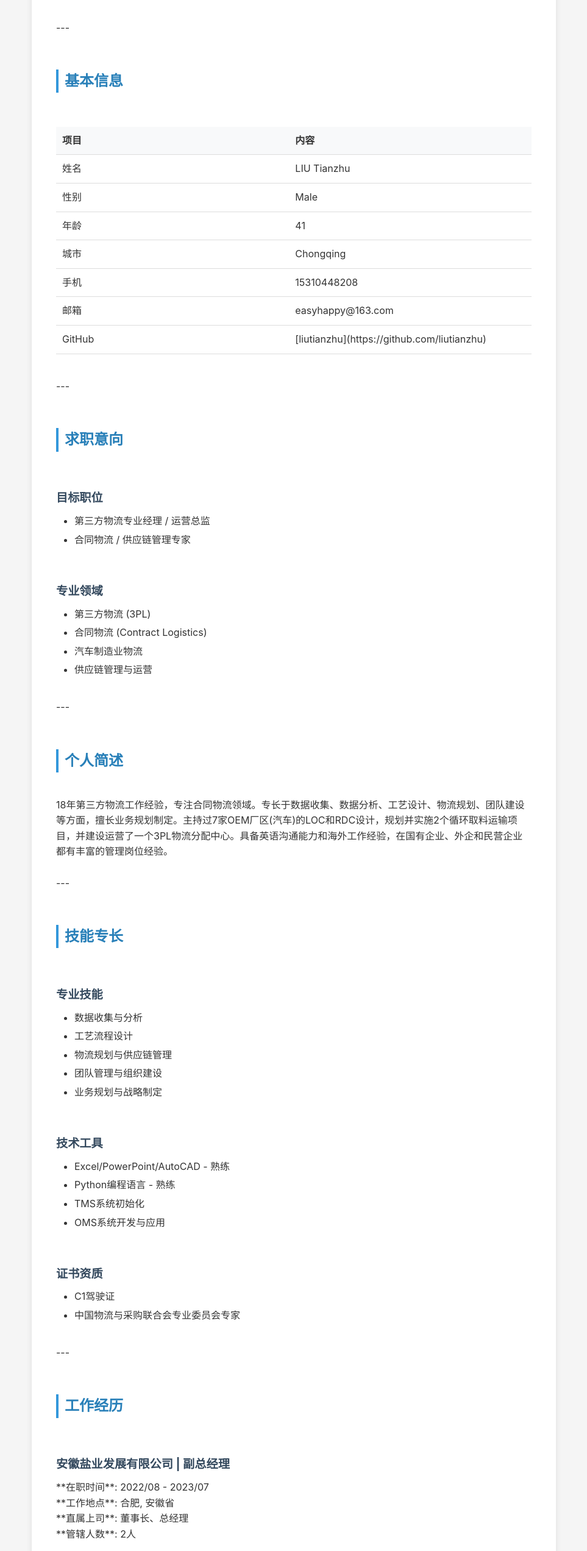
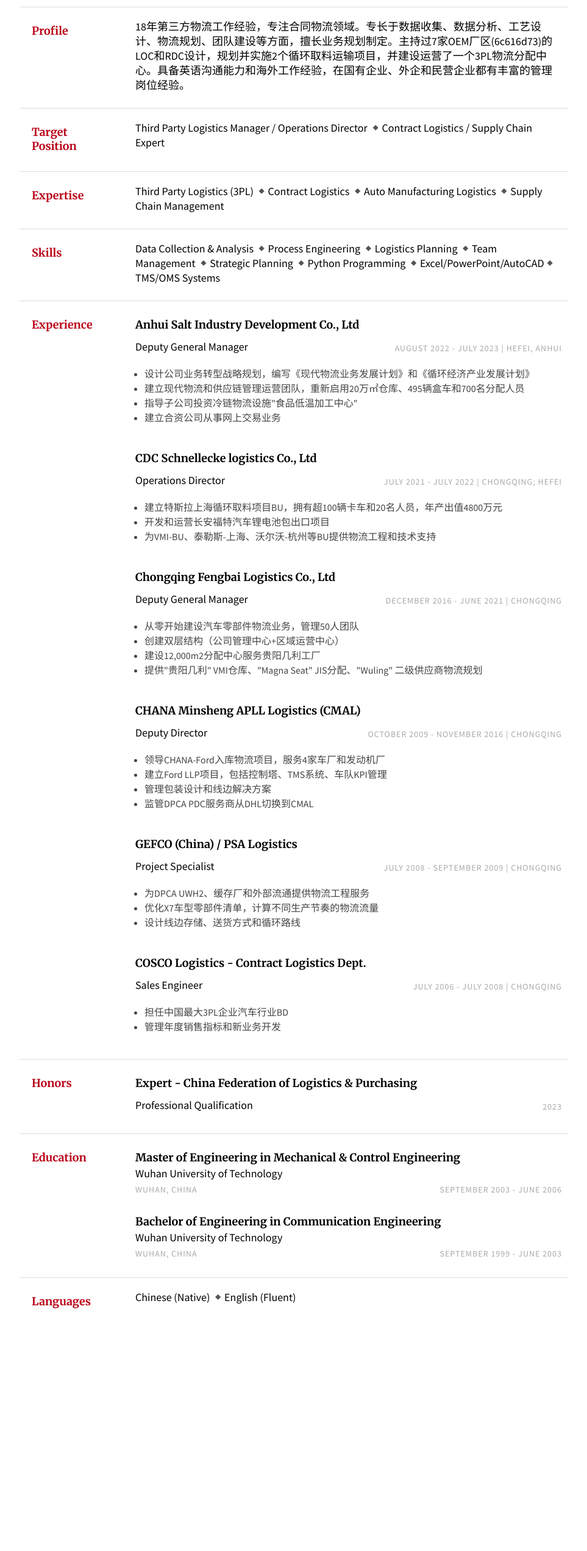
Before and after one commit to liutianzhu/mycareer, a plain HTML site: page index.html in a window 1280 px wide. Shown: the part 140-2684 px from the top of the page at 61% size, without its empty margins (158-1121 px from the left). After the commit the page ends 2373 px from the top, so only its background shows below. Drawn offline with Linux system fonts and the light colour scheme; files that its build step writes are made by us from their sources.

Commit message:
🎉 应用nuterian/resume模板样式到中文简历
- 采用双栏布局设计
- 深红色(#ba0018)主题色
- 使用Merriweather + Source Sans Pro字体
- 包含完整的A4打印样式
- 保留原有的中文内容信息

```diff
--- a/index.html
+++ b/index.html
@@ -1,276 +1,224 @@
-<!DOCTYPE html>
+<!doctype html>
 <html lang="zh-CN">
+
 <head>
     <meta charset="UTF-8">
-<meta name="viewport" content="width=device-width, initial-scale=1.0">
     <title>LIU Tianzhu - 个人简历</title>
-<style>
-* { margin: 0; padding: 0; box-sizing: border-box; }
-body { font-family: -apple-system, BlinkMacSystemFont, "Segoe UI", Roboto, Arial, sans-serif; line-height: 1.6; color: #333; max-width: 900px; margin: 0 auto; padding: 20px; background: #f5f5f5; }
-.container { background: white; padding: 40px; border-radius: 8px; box-shadow: 0 2px 10px rgba(0,0,0,0.1); }
-h1 { color: #2c3e50; font-size: 2.5em; margin-bottom: 10px; border-bottom: 3px solid #3498db; padding-bottom: 10px; }
-h2 { color: #2980b9; font-size: 1.5em; margin: 30px 0 15px 0; border-left: 4px solid #3498db; padding-left: 10px; }
-h3 { color: #34495e; font-size: 1.2em; margin: 20px 0 10px 0; }
-table { width: 100%; border-collapse: collapse; margin: 15px 0; }
-th, td { padding: 10px; text-align: left; border-bottom: 1px solid #ddd; }
-th { background: #f8f9fa; font-weight: 600; width: 30%; }
-ul { margin: 10px 0 10px 30px; }
-li { margin: 5px 0; }
-.date { color: #666; font-size: 0.9em; }
-.company { color: #2980b9; font-weight: 600; }
-@media print { body { background: white; padding: 0; } .container { box-shadow: none; padding: 20px; } }
-</style>
+    <link rel="stylesheet" href="style.css">
+    <link href="https://fonts.googleapis.com/css?family=Merriweather:300,400,700|Source+Sans+Pro:400,400i"
+        rel="stylesheet">
 </head>
+
 <body>
-<div class="container">
-<h1>📄 LIU Tianzhu - 个人简历</h1>
-<br>
-<p>---</p>
-<br>
-<h2>基本信息</h2>
-<br>
-<table>
-<tr><th>项目</th><th>内容</th></tr>
-<tr><td>姓名</td><td>LIU Tianzhu</td></tr>
-<tr><td>性别</td><td>Male</td></tr>
-<tr><td>年龄</td><td>41</td></tr>
-<tr><td>城市</td><td>Chongqing</td></tr>
-<tr><td>手机</td><td>15310448208</td></tr>
-<tr><td>邮箱</td><td>easyhappy@163.com</td></tr>
-<tr><td>GitHub</td><td>[liutianzhu](https://github.com/liutianzhu)</td></tr>
-</table>
+    <div class="page">
+        <!-- 姓名和联系方式 -->
+        <div class="section row">
+            <h1 class="col"><span style="font-weight:700">LIU</span> Tianzhu</h1>
+            <div class="contact-info col-right">
+                <div>153 . 1044 . 8208</div>
+                <div><a href="mailto:easyhappy@163.com">easyhappy@163.com</a></div>
+                <div><a href="https://github.com/liutianzhu">github.com/liutianzhu</a></div>
+            </div>
+        </div>
 
-<br>
-<p>---</p>
-<br>
-<h2>求职意向</h2>
-<br>
-<h3>目标职位</h3>
-<ul>
-<li>第三方物流专业经理 / 运营总监</li>
-<li>合同物流 / 供应链管理专家</li>
+        <!-- 个人简述 -->
+        <div class="section row">
+            <h2 class="col">Profile</h2>
+            <div class="section-text col-right">
+                18年第三方物流工作经验，专注合同物流领域。专长于数据收集、数据分析、工艺设计、物流规划、团队建设等方面，擅长业务规划制定。主持过7家OEM厂区(6c616d73)的LOC和RDC设计，规划并实施2个循环取料运输项目，并建设运营了一个3PL物流分配中心。具备英语沟通能力和海外工作经验，在国有企业、外企和民营企业都有丰富的管理岗位经验。
+            </div>
+        </div>
+
+        <!-- 求职意向 -->
+        <div class="section row">
+            <h2 class="col">Target Position</h2>
+            <div class="section-text col-right">
+                <span class="key">Third Party Logistics Manager / Operations Director</span>
+                <span class="key">Contract Logistics / Supply Chain Expert</span>
+            </div>
+        </div>
+
+        <!-- 专业领域 -->
+        <div class="section row">
+            <h2 class="col">Expertise</h2>
+            <div class="section-text col-right">
+                <span class="key">Third Party Logistics (3PL)</span>
+                <span class="key">Contract Logistics</span>
+                <span class="key">Auto Manufacturing Logistics</span>
+                <span class="key">Supply Chain Management</span>
+            </div>
+        </div>
+
+        <!-- 技能专长 -->
+        <div class="section row">
+            <h2 class="col">Skills</h2>
+            <div class="section-text col-right">
+                <span class="key">Data Collection & Analysis</span>
+                <span class="key">Process Engineering</span>
+                <span class="key">Logistics Planning</span>
+                <span class="key">Team Management</span>
+                <span class="key">Strategic Planning</span>
+                <span class="key">Python Programming</span>
+                <span class="key">Excel/PowerPoint/AutoCAD</span>
+                <span class="key">TMS/OMS Systems</span>
+            </div>
+        </div>
+
+        <!-- 工作经历 -->
+        <div class="section row">
+            <h2 class="col">Experience</h2>
+
+            <div class="section-text col-right">
+                <div class="row">
+                    <div class="col">
+                        <h3>Anhui Salt Industry Development Co., Ltd</h3>
+                    </div>
+                </div>
+                <div class="row subsection">
+                    <div class="emph col">Deputy General Manager</div>
+                    <div class="col-right light">August 2022 - July 2023 | Hefei, Anhui</div>
+                </div>
+                <ul class="desc">
+                    <li>设计公司业务转型战略规划，编写《现代物流业务发展计划》和《循环经济产业发展计划》</li>
+                    <li>建立现代物流和供应链管理运营团队，重新启用20万㎡仓库、495辆盒车和700名分配人员</li>
+                    <li>指导子公司投资冷链物流设施"食品低温加工中心"</li>
+                    <li>建立合资公司从事网上交易业务</li>
                 </ul>
+            </div>
 
-<br>
-<h3>专业领域</h3>
-<ul>
-<li>第三方物流 (3PL)</li>
-<li>合同物流 (Contract Logistics)</li>
-<li>汽车制造业物流</li>
-<li>供应链管理与运营</li>
+            <div class="section-text col-right">
+                <div class="row">
+                    <div class="col">
+                        <h3>CDC Schnellecke logistics Co., Ltd</h3>
+                    </div>
+                </div>
+                <div class="row subsection">
+                    <div class="emph col">Operations Director</div>
+                    <div class="col-right light">July 2021 - July 2022 | Chongqing; Hefei</div>
+                </div>
+                <ul class="desc">
+                    <li>建立特斯拉上海循环取料项目BU，拥有超100辆卡车和20名人员，年产出值4800万元</li>
+                    <li>开发和运营长安福特汽车锂电池包出口项目</li>
+                    <li>为VMI-BU、泰勒斯-上海、沃尔沃-杭州等BU提供物流工程和技术支持</li>
                 </ul>
+            </div>
 
-<br>
-<p>---</p>
-<br>
-<h2>个人简述</h2>
-<br>
-<p>18年第三方物流工作经验，专注合同物流领域。专长于数据收集、数据分析、工艺设计、物流规划、团队建设等方面，擅长业务规划制定。主持过7家OEM厂区(汽车)的LOC和RDC设计，规划并实施2个循环取料运输项目，并建设运营了一个3PL物流分配中心。具备英语沟通能力和海外工作经验，在国有企业、外企和民营企业都有丰富的管理岗位经验。</p>
-<br>
-<p>---</p>
-<br>
-<h2>技能专长</h2>
-<br>
-<h3>专业技能</h3>
-<ul>
-<li>数据收集与分析</li>
-<li>工艺流程设计</li>
-<li>物流规划与供应链管理</li>
-<li>团队管理与组织建设</li>
-<li>业务规划与战略制定</li>
+            <div class="section-text col-right">
+                <div class="row">
+                    <div class="col">
+                        <h3>Chongqing Fengbai Logistics Co., Ltd</h3>
+                    </div>
+                </div>
+                <div class="row subsection">
+                    <div class="emph col">Deputy General Manager</div>
+                    <div class="col-right light">December 2016 - June 2021 | Chongqing</div>
+                </div>
+                <ul class="desc">
+                    <li>从零开始建设汽车零部件物流业务，管理50人团队</li>
+                    <li>创建双层结构（公司管理中心+区域运营中心）</li>
+                    <li>建设12,000m2分配中心服务贵阳几利工厂</li>
+                    <li>提供"贵阳几利" VMI仓库、"Magna Seat" JIS分配、"Wuling" 二级供应商物流规划</li>
                 </ul>
+            </div>
 
-<br>
-<h3>技术工具</h3>
-<ul>
-<li>Excel/PowerPoint/AutoCAD - 熟练</li>
-<li>Python编程语言 - 熟练</li>
-<li>TMS系统初始化</li>
-<li>OMS系统开发与应用</li>
+            <div class="section-text col-right">
+                <div class="row">
+                    <div class="col">
+                        <h3>CHANA Minsheng APLL Logistics (CMAL)</h3>
+                    </div>
+                </div>
+                <div class="row subsection">
+                    <div class="emph col">Deputy Director</div>
+                    <div class="col-right light">October 2009 - November 2016 | Chongqing</div>
+                </div>
+                <ul class="desc">
+                    <li>领导CHANA-Ford入库物流项目，服务4家车厂和发动机厂</li>
+                    <li>建立Ford LLP项目，包括控制塔、TMS系统、车队KPI管理</li>
+                    <li>管理包装设计和线边解决方案</li>
+                    <li>监管DPCA PDC服务商从DHL切换到CMAL</li>
                 </ul>
+            </div>
 
-<br>
-<h3>证书资质</h3>
-<ul>
-<li>C1驾驶证</li>
-<li>中国物流与采购联合会专业委员会专家</li>
+            <div class="section-text col-right">
+                <div class="row">
+                    <div class="col">
+                        <h3>GEFCO (China) / PSA Logistics</h3>
+                    </div>
+                </div>
+                <div class="row subsection">
+                    <div class="emph col">Project Specialist</div>
+                    <div class="col-right light">July 2008 - September 2009 | Chongqing</div>
+                </div>
+                <ul class="desc">
+                    <li>为DPCA UWH2、缓存厂和外部流通提供物流工程服务</li>
+                    <li>优化X7车型零部件清单，计算不同生产节奏的物流流量</li>
+                    <li>设计线边存储、送货方式和循环路线</li>
                 </ul>
+            </div>
 
-<br>
-<p>---</p>
-<br>
-<h2>工作经历</h2>
-<br>
-<h3>安徽盐业发展有限公司 | 副总经理</h3>
-<p>**在职时间**: 2022/08 - 2023/07  </p>
-<p>**工作地点**: 合肥, 安徽省  </p>
-<p>**直属上司**: 董事长、总经理  </p>
-<p>**管辖人数**: 2人</p>
-<br>
-<p>#### 公司背景</p>
-<p>安徽盐发展有限公司是安徽省国资监管委直属企业——安徽盐投资持股集团的二级单位，于2017年国家盐市场化改革背景下成立，由原前盐局改组而来，主要从事食盐的销售和分配。按照国资委的要求，安徽盐应从传统的生产、销售和分配模式向现代物流企业转变，提供供应链管理服务。</p>
-<br>
-<p>#### 工作责任</p>
-<p>1. 监管投资发展部和合规审计部</p>
-<p>2. 联系2家子公司，负责监督其常规运作</p>
-<p>3. 参与总经理办公会并提供公司重大事项的建议</p>
-<p>4. 联系和保持外部资源的协调</p>
-<p>5. 发布绿色或棕色土地的规划程序或指导，掌握拍卖和招标、审批建设的进度，进行巡视</p>
-<p>6. 建立合法审计和内部审计部门</p>
-<p>7. 建立投资发展部门，并设立一套从投资前检查到投资后评估的程序</p>
-<br>
-<p>#### 主要成就</p>
-<p>1. 设计公司业务转型的战略规划，编写《现代物流业务发展计划》和《循环经济产业发展计划》</p>
-<p>2. 建立现代物流和供应链管理运营团队，重新启用20万㎡仓库、495辆银盒车和700名分配人员</p>
-<p>3. 指导子公司合肥公司投资冷链物流设施"食品低温加工中心"</p>
-<p>4. 开发白酒产品以丰富线下渠道商品集</p>
-<p>5. 建立合资公司从事网上交易业务</p>
-<br>
-<p>---</p>
-<br>
-<h3>CDC Schnellecke logistics Co., Ltd | 运营总监</h3>
-<p>**在职时间**: 2021/07 - 2022/07  </p>
-<p>**工作地点**: 重庆; 合肥, 安徽省  </p>
-<p>**直属上司**: 总经理  </p>
-<p>**管辖人数**: 5人</p>
-<br>
-<p>#### 工作责任</p>
-<p>1. 重庆办公室日常管理</p>
-<p>2. 向其他业务单元(BU)提供物流工程和技术支持，包括VMI-BU(长安)、milk-run BU(特斯拉-上海、沃尔沃-杭州)，以及沈阳BMW的包装回收项目</p>
-<p>3. 在汽车物流和化学物流领域开发合同物流业务</p>
-<br>
-<p>#### 工作绩效</p>
-<p>1. 建立特斯拉上海循环取料项目的业务单元(BU)，包括投标、车辆资源筛选、采购谈判、业务规划、TMS系统初始化、转移仓建设和客户服务现场团队建立等。该BU拥有超过100辆卡车和约20名人员，年产出值4800万元</p>
-<p>2. 开发和运营重庆长安福特汽车锂电池包出口项目，包括包装设计、样品送检等</p>
-<br>
-<p>---</p>
-<br>
-<h3>重庆丰百物流有限公司 | 副总经理</h3>
-<p>**在职时间**: 2016/12 - 2021/06  </p>
-<p>**工作地点**: 重庆  </p>
-<p>**直属上司**: 总经理  </p>
-<p>**管辖人数**: 50人</p>
-<br>
-<p>#### 工作责任</p>
-<p>1. 从零开始建设汽车零部件物流业务并全面负责运营，包括员工管理、预算管理、收入和成本管理、分包商管理、质量管理等</p>
-<p>2. 将公司长期战略转化为部门年度目标，匹配和寻找相应资源</p>
-<p>3. 安排公司内部协作，主持工作会议</p>
-<p>4. 领导项目投标，保持客户良好关系，专注于汽车OEMs和一级供应商的合同物流业务开发</p>
-<p>5. 建立适应市场竞争的公司企业文化</p>
-<br>
-<p>#### 工作绩效</p>
-<p>1. 创建双层组织结构（公司管理中心和区域运营中心）</p>
-<p>2. 建设12,000m2分配中心服务贵阳几利工厂，并组建包含5名管理人员+40名操作人员的团队</p>
-<p>3. 管理物流资源承包商并协同优化成本</p>
-<p>4. 为以下项目提供物流规划解决方案和实施："贵阳几利" VMI 零部件仓库项目、"Magna Seat"完品产JIS分配项目、"Wuling Industrial"二级供应商零部件内厂物流</p>
-<br>
-<p>---</p>
-<br>
-<h3>CHANA Minsheng APLL Logistics (CMAL) | 重庆长安民生物流股份有限公司 | 副总监</h3>
-<p>**在职时间**: 2009.10 - 2016.11  </p>
-<p>**工作地点**: 重庆  </p>
-<p>**职务**: 汽车制造业务部副总监</p>
-<br>
-<p>#### 工作责任</p>
-<p>1. **CHANA-Ford 入库物流项目**</p>
-<p>   - 组建物流工程团队，提供培训</p>
-<p>   - 提供线边/超市/DC布局设计和线路餐食解决方案</p>
-<p>   - 服务厂区：CAF No.2、No.3、No.4车辆厂和重庆发动机厂</p>
-<br>
-<p>2. **Ford LLP (领导物流提供商) 项目**</p>
-<p>   - 组建团队支持工程和投标，然后启动项目</p>
-<p>   - 带领团队出国购买OMS系统并移植到中国项目</p>
-<p>   - 建立控制塔维护循环取料路线、订单派发、运行监控、运输外包、车队KPI控制</p>
-<br>
-<p>3. **常规工作（部门管理）**</p>
-<p>   - 员工绩效评估、程序关键指标控制、技术培训</p>
-<br>
-<p>4. **其他项目支持**</p>
-<p>   - 为CHANA和CHANA-Suzuki提供包装设计、入库和线边解决方案、零部件拿取系统</p>
-<p>   - 福特恐利恒安库（PDC）的服务提供商从DHL切换到CMAL</p>
-<br>
-<p>---</p>
-<br>
-<table>
-<tr><th>### GEFCO(China)/Bureau de PSA Logistics</th><th>项目专员</th></tr>
-</table>
+            <div class="section-text col-right">
+                <div class="row">
+                    <div class="col">
+                        <h3>COSCO Logistics - Contract Logistics Dept.</h3>
+                    </div>
+                </div>
+                <div class="row subsection">
+                    <div class="emph col">Sales Engineer</div>
+                    <div class="col-right light">July 2006 - July 2008 | Chongqing</div>
+                </div>
+                <ul class="desc">
+                    <li>担任中国最大3PL企业汽车行业BD</li>
+                    <li>管理年度销售指标和新业务开发</li>
+                </ul>
+            </div>
+        </div>
 
-<p>**在职时间**: 2008/07 - 2009/09  </p>
-<p>**工作地点**: 重庆  </p>
-<br>
-<p>#### 工作责任</p>
-<p>1. 为DPCA UWH2、蓄车厂和外部流通提供物流工程服务</p>
-<p>2. 配合蓄车厂和总裁办公室(CCO)按照项目进度表工作</p>
-<p>3. 优化X7车型零部件清单，匹配包装数据，计算不同生产节奏阶段的物流流量</p>
-<p>4. 确定各部件在线边和超市的安放位置，决定送货方式和设计循环路线，平衡紧迫器列的工作能力</p>
-<p>5. 设计线边或送货使用的货架构造</p>
-<p>6. 制定码头时间计划，向供应商发布指令和说明</p>
-<p>7. 制作物流操作手册，传递给工作场和3PL，并提供培训</p>
-<p>8. 为同步供应商提供技术支持，确保其能力达到DPCA的需求</p>
-<br>
-<p>---</p>
-<br>
-<h3>COSCO Logistics/Dept. Contract logistics | 销售工程师</h3>
-<p>**在职时间**: 2006/07 - 2008/07  </p>
-<p>**工作地点**: 重庆  </p>
-<br>
-<p>#### 工作责任</p>
-<p>1. 中国最大3PL企业的汽车行业BD</p>
-<p>2. 将部门年销售指标分解为每月指标</p>
-<p>3. 支持新业务开发，提供报价投标</p>
-<p>4. 绩效分析并提供改进方法以达到良好KPI</p>
-<br>
-<p>---</p>
-<br>
-<h2>教育背景</h2>
-<br>
-<h3>武汉理工大学 | 机电与控制工程</h3>
-<p>**学历**: 硕士学位 (2003/09 - 2006/06)  </p>
-<p>**专业**: 机电与控制工程</p>
-<br>
-<h3>武汉理工大学 | 通信工程</h3>
-<p>**学历**: 学士学位 (1999/09 - 2003/06)  </p>
-<p>**专业**: 通信工程</p>
-<br>
-<p>---</p>
-<br>
-<h2>荣誉证书</h2>
-<br>
-<ul>
-<li>[x] 中国物流与采购联合会专业委员会专家</li>
-<li>[x] C1驾驶证</li>
-</ul>
+        <!-- 荣誉证书 -->
+        <div class="section row">
+            <h2 class="col">Honors</h2>
+            <div class="section-text col-right">
+                <div class="row">
+                    <div class="col">
+                        <h3>Expert - China Federation of Logistics & Purchasing</h3>
+                    </div>
+                </div>
+                <div class="row subsection">
+                    <div class="emph col">Professional Qualification</div>
+                    <div class="col-right light">2023</div>
+                </div>
+            </div>
+        </div>
 
-<br>
-<p>---</p>
-<br>
-<h2>语言能力</h2>
-<br>
-<ul>
-<li>**中文**: 母语 (自然)</li>
-<li>**英语**: 流利 (具备海外工作能力)</li>
-</ul>
+        <!-- 教育背景 -->
+        <div class="section row">
+            <h2 class="col">Education</h2>
+            <div class="section-text col-right">
+                <h3><span class="emph">Master of Engineering</span> in Mechanical & Control Engineering</h3>
+                <div>Wuhan University of Technology</div>
+                <div class="row">
+                    <div class="col light">Wuhan, China</div>
+                    <div class="col-right light">September 2003 - June 2006</div>
+                </div>
+            </div>
+            <div class="section-text col-right">
+                <h3><span class="emph">Bachelor of Engineering</span> in Communication Engineering</h3>
+                <div>Wuhan University of Technology</div>
+                <div class="row">
+                    <div class="col light">Wuhan, China</div>
+                    <div class="col-right light">September 1999 - June 2003</div>
+                </div>
+            </div>
+        </div>
 
-<br>
-<p>---</p>
-<br>
-<h2>个人特色</h2>
-<br>
-<ul>
-<li>18年丰富的第三方物流和合同物流管理经验</li>
-<li>深厚的汽车制造业物流专业知识</li>
-<li>具备国有、外企、民营企业管理经验</li>
-<li>擅长数据分析、工艺设计和业务规划</li>
-<li>具备强大的团队管理和组织建设能力</li>
-<li>熟练的Python编程和数据分析能力</li>
-</ul>
+        <!-- 语言能力 -->
+        <div class="section row">
+            <h2 class="col">Languages</h2>
+            <div class="section-text col-right">
+                <span class="key">Chinese (Native)</span>
+                <span class="key">English (Fluent)</span>
+            </div>
+        </div>
 
-<br>
-<p>---</p>
-<br>
-<p>*Last updated: 2026-05-03*</p>
-<p>*Source: CV_EN_LIU Tianzhu 20231119.pdf*</p>
-<br>
     </div>
 </body>
 </html>
```
Lines whose indentation alone changed are shown as unchanged.
